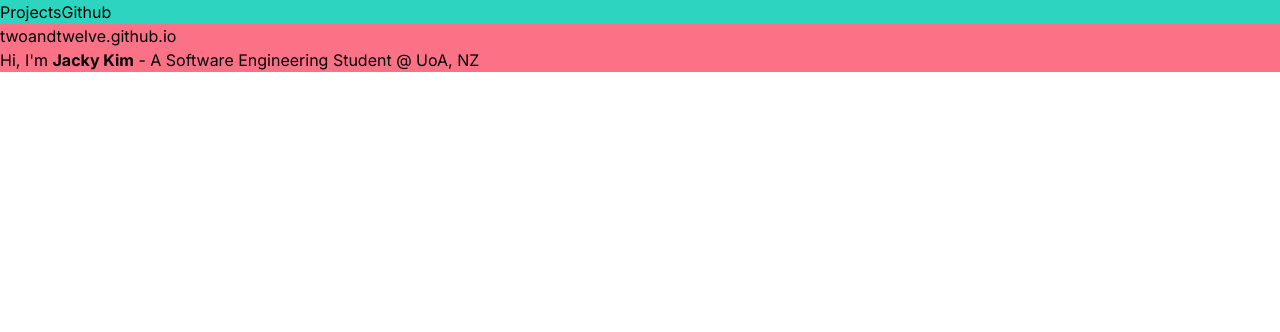
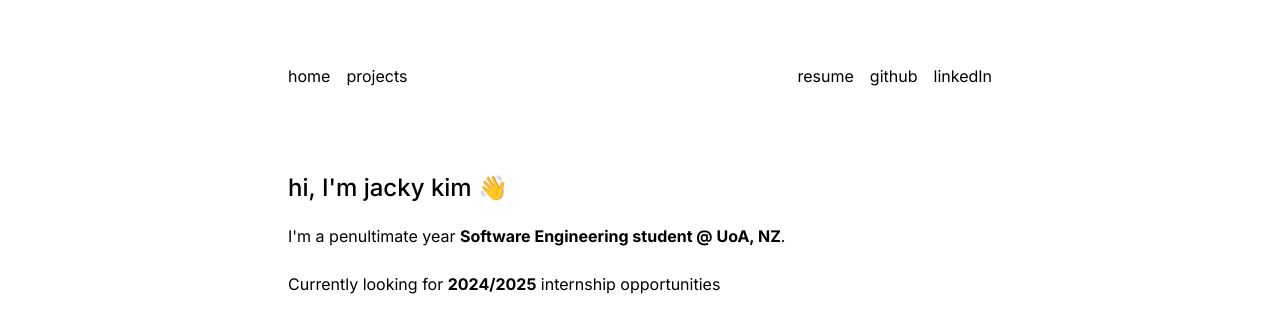
Before and after one commit to twoandtwelve/twoandtwelve.github.io, a React (Vite) app: page / in a window 1280 px wide. Shown: the top 332 px of the page. Built offline with nearby package versions, Linux system fonts and the light colour scheme.

Commit message:
started styling nav and header

```diff
--- a/src/components/Header.jsx
+++ b/src/components/Header.jsx
@@ -2,9 +2,14 @@ import React from "react"
 
 export default function Header() {
     return (
-        <header className='bg-rose-400'>
-                <h1>twoandtwelve.github.io</h1>
-                <h5>Hi, I'm <strong>Jacky Kim</strong> - A Software Engineering Student @ UoA, NZ</h5>
+        <header id='home' className='max-w-3xl mx-auto px-8 py-5'>
+                <h1 className='mb-5 font-medium text-2xl'>hi, I'm jacky kim 👋</h1>
+                <p>I'm a penultimate year <strong>Software Engineering student @ UoA, NZ</strong>.
+                   <br />
+                   <br />
+                   Currently looking for <strong>2024/2025</strong> internship opportunities
+
+                 </p>
         </header>
     )
 }
--- a/src/components/Nav.jsx
+++ b/src/components/Nav.jsx
@@ -2,9 +2,16 @@ import React from "react"
 
 export default function Nav() {
     return (
-        <nav className='bg-teal-400'>
-            <a href='#projects'>Projects</a>
-            <a href='https://github.com/twoandtwelve'>Github</a>
+        <nav className='max-w-3xl mx-auto px-8 py-16 flex justify-between items-center'>
+            <div className="flex gap-4">
+                <a href='#home'>home</a>
+                <a href='#projects'>projects</a>
+            </div>
+            <div className="flex gap-4">
+                <a>resume</a>
+                <a href='https://github.com/twoandtwelve'>github</a>
+                <a href='https://www.linkedin.com/in/jacky-kim-21b154263/'>linkedIn</a>
+            </div>
         </nav>
     )
 }
--- a/tailwind.config.js
+++ b/tailwind.config.js
@@ -8,7 +8,10 @@ export default {
     extend: {
       fontFamily: {
         sans: ['Inter', 'sans-serif'],
-      }
+      },
+      width: {
+        '700': '700px',
+       }
     },
   },
   plugins: [],
```
